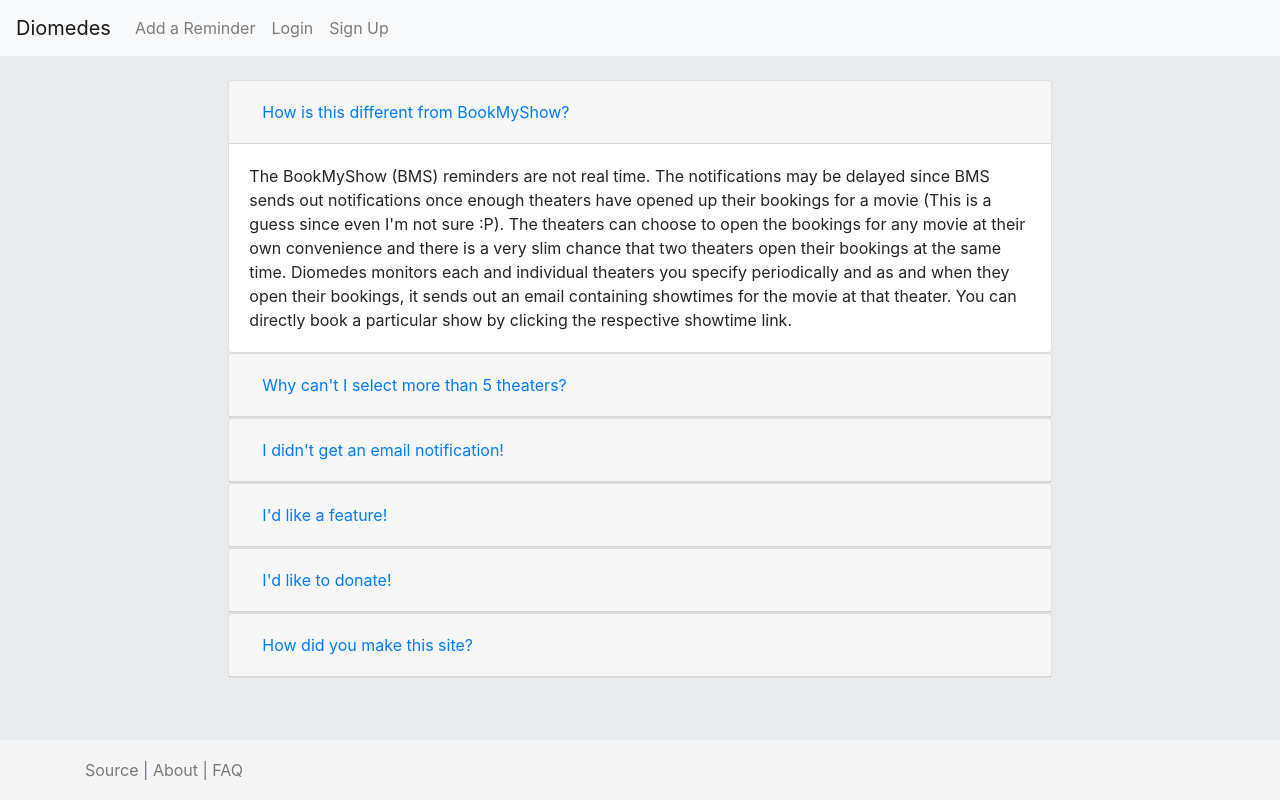
After one commit to ArionMiles/Diomedes, a Django app: page /faq in a window 1280 px wide. The commit adds this page. Run offline with Django 3.2, Linux system fonts and the light colour scheme; parts of the project's set-up code (start-up, migrations or seed data) failed here and were passed over; some libraries are stand-ins or nearby versions.

Commit message:
Added FAQ page and updated Bootstrap to 4.3.1
Previously bootstrap was 4.1.3

```diff
--- a/moviealert/templates/base.html
+++ b/moviealert/templates/base.html
@@ -9,8 +9,8 @@
   <meta name="author" content="Kanishk Singh">
   <meta name="viewport" content="width=device-width, initial-scale=1, shrink-to-fit=no">
   <!-- Bootstrap CSS -->
-  <link rel="stylesheet" href="https://stackpath.bootstrapcdn.com/bootstrap/4.1.3/css/bootstrap.min.css"
-    integrity="sha384-MCw98/SFnGE8fJT3GXwEOngsV7Zt27NXFoaoApmYm81iuXoPkFOJwJ8ERdknLPMO" crossorigin="anonymous">
+  <link href="https://stackpath.bootstrapcdn.com/bootstrap/4.3.1/css/bootstrap.min.css" rel="stylesheet"
+    integrity="sha384-ggOyR0iXCbMQv3Xipma34MD+dH/1fQ784/j6cY/iJTQUOhcWr7x9JvoRxT2MZw1T" crossorigin="anonymous">
   <!-- JQuery -->
   <script src="//code.jquery.com/jquery-3.2.1.js" crossorigin="anonymous"></script>
   {% block css %}
@@ -76,13 +76,14 @@
   <footer class="footer">
     <div class="container">
       <span class="text-muted"><a href="https://github.com/ArionMiles/Diomedes" target="_blank">Source</a> |</span>
-      <span class="text-muted"><a href={% url 'about' %}>About</a></span>
+      <span class="text-muted"><a href={% url 'about' %}>About</a> |</span>
+      <span class="text-muted"><a href={% url 'faq' %}>FAQ</a></span>
     </div>
   </footer>
   <!-- Bootstrap JS -->
-  <script src="https://stackpath.bootstrapcdn.com/bootstrap/4.1.3/js/bootstrap.min.js"
-    integrity="sha384-ChfqqxuZUCnJSK3+MXmPNIyE6ZbWh2IMqE241rYiqJxyMiZ6OW/JmZQ5stwEULTy"
-    crossorigin="anonymous"></script>
+  <script src="https://stackpath.bootstrapcdn.com/bootstrap/4.3.1/js/bootstrap.min.js"
+  integrity="sha384-JjSmVgyd0p3pXB1rRibZUAYoIIy6OrQ6VrjIEaFf/nJGzIxFDsf4x0xIM+B07jRM"
+  crossorigin="anonymous"></script>
 </body>
 
 </html>
--- /dev/null
+++ b/moviealert/templates/faq.html
@@ -0,0 +1,109 @@
+{% extends "base.html" %}
+
+{% block content %}
+<div id="container">
+        <div class="d-flex justify-content-center pt-4 pb-4">
+        <div id="accordion" class="col-sm-8">
+                <div class="card">
+                  <div class="card-header" id="headingOne">
+                    <h5 class="mb-0">
+                      <button class="btn btn-link text-wrap" data-toggle="collapse" data-target="#collapseOne" aria-expanded="true" aria-controls="collapseOne">
+                        How is this different from BookMyShow?
+                      </button>
+                    </h5>
+                  </div>
+
+                  <div id="collapseOne" class="collapse show" aria-labelledby="headingOne" data-parent="#accordion">
+                    <div class="card-body">
+                      The BookMyShow (BMS) reminders are not real time. The notifications may be delayed since BMS sends out notifications once enough theaters have opened up their bookings for a movie (This is a guess since even I'm not sure :P).
+                      The theaters can choose to open the bookings for any movie at their own convenience and there is a very slim chance that two theaters open their bookings at the same time.
+
+                      Diomedes monitors each and individual theaters you specify periodically and as and when they open their bookings, it sends out an email containing showtimes for the movie at that theater.
+                      You can directly book a particular show by clicking the respective showtime link.
+                    </div>
+                  </div>
+                </div>
+                <div class="card">
+                  <div class="card-header" id="headingTwo">
+                    <h5 class="mb-0">
+                      <button class="btn btn-link collapsed" data-toggle="collapse" data-target="#collapseTwo" aria-expanded="false" aria-controls="collapseTwo">
+                        Why can't I select more than 5 theaters?
+                      </button>
+                    </h5>
+                  </div>
+                  <div id="collapseTwo" class="collapse" aria-labelledby="headingTwo" data-parent="#accordion">
+                    <div class="card-body">
+                      This is done purposely since if everyone is allowed unlimited theater choices, we'd be flooding BookMyShow with unnecessary requests.
+                      Generally, a single user may have around 5 theaters of their choice in their locality, so I've kept it at 5.
+                    </div>
+                  </div>
+                </div>
+                <div class="card">
+                  <div class="card-header" id="headingSix">
+                    <h5 class="mb-0">
+                      <button class="btn btn-link collapsed" data-toggle="collapse" data-target="#collapseSix" aria-expanded="false" aria-controls="collapseSix">
+                        I didn't get an email notification!
+                      </button>
+                    </h5>
+                  </div>
+                  <div id="collapseSix" class="collapse" aria-labelledby="headingSix" data-parent="#accordion">
+                    <div class="card-body">
+                      Check your spam folder?
+                      Or maybe the theater didn't open shows for the movie at all. It may happen sometimes that the format/language you selected wasn't shown by the theater that you selected.
+                      Make sure before setting the reminder that the theater you select will show the movie in the specified format/language or the application will not be able to match it on BookMyShow.
+                    </div>
+                  </div>
+                </div>
+                <div class="card">
+                  <div class="card-header" id="headingThree">
+                    <h5 class="mb-0">
+                      <button class="btn btn-link collapsed" data-toggle="collapse" data-target="#collapseThree" aria-expanded="false" aria-controls="collapseThree">
+                        I'd like a feature!
+                      </button>
+                    </h5>
+                  </div>
+                  <div id="collapseThree" class="collapse" aria-labelledby="headingThree" data-parent="#accordion">
+                    <div class="card-body">
+                      You can <a href="https://github.com/ArionMiles/Diomedes/issues">create an issue</a>
+                      on the project's GitHub page detailing your idea for the feature and get a discussion going.
+                      If you know programming, you could even take it upon yourself to implement it and send me a PR!
+                      Though, do create an issue before sending the PR.
+                    </div>
+                  </div>
+                </div>
+                <div class="card">
+                  <div class="card-header" id="headingFour">
+                    <h5 class="mb-0">
+                      <button class="btn btn-link collapsed" data-toggle="collapse" data-target="#collapseFour" aria-expanded="false" aria-controls="collapseFour">
+                        I'd like to donate!
+                      </button>
+                    </h5>
+                  </div>
+                  <div id="collapseFour" class="collapse" aria-labelledby="headingFour" data-parent="#accordion">
+                    <div class="card-body">
+                    If you like what I'm doing, you can donate some money. Donations help me by paying for server bills
+                    and incentivize me to keep working on this project!
+                    </div>
+                  </div>
+                </div>
+                <div class="card">
+                  <div class="card-header" id="headingFive">
+                    <h5 class="mb-0">
+                      <button class="btn btn-link collapsed" data-toggle="collapse" data-target="#collapseFive" aria-expanded="false" aria-controls="collapseFive">
+                        How did you make this site?
+                      </button>
+                    </h5>
+                  </div>
+                  <div id="collapseFive" class="collapse" aria-labelledby="headingFive" data-parent="#accordion">
+                    <div class="card-body">
+                      This website is programmed using the Django web development framework.
+                      The code is open source and you can find the link to the GitHub Repository in the footer.
+                      It's hosted on a Google Cloud Platform Compute Instance.
+                    </div>
+                  </div>
+                </div>
+
+          </div>
+            </div>
+</div>
+{% endblock %}
--- a/moviealert/urls.py
+++ b/moviealert/urls.py
@@ -13,4 +13,5 @@ urlpatterns = [
     path(r'edit-reminder/<int:id>', ReminderEditView.as_view(), name='edit_reminder'),
     path(r'ajax/movies', cache_page(60*15)(AjaxMovieListView.as_view()), name='ajax_movies'),
     path(r'trending', cache_page(60*15)(TrendingView.as_view()), name='trends'),
+    path(r'faq', TemplateView.as_view(template_name='faq.html'), name='faq'),
 ]
```
